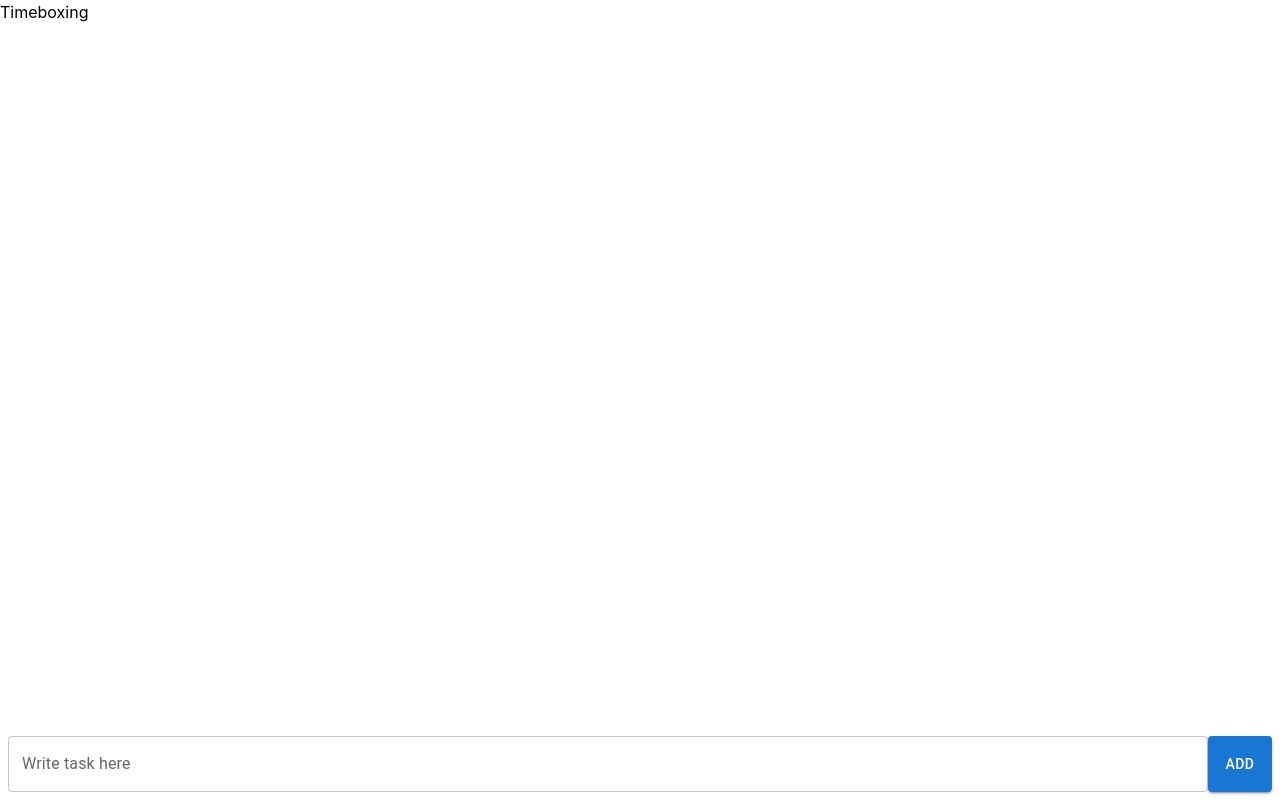
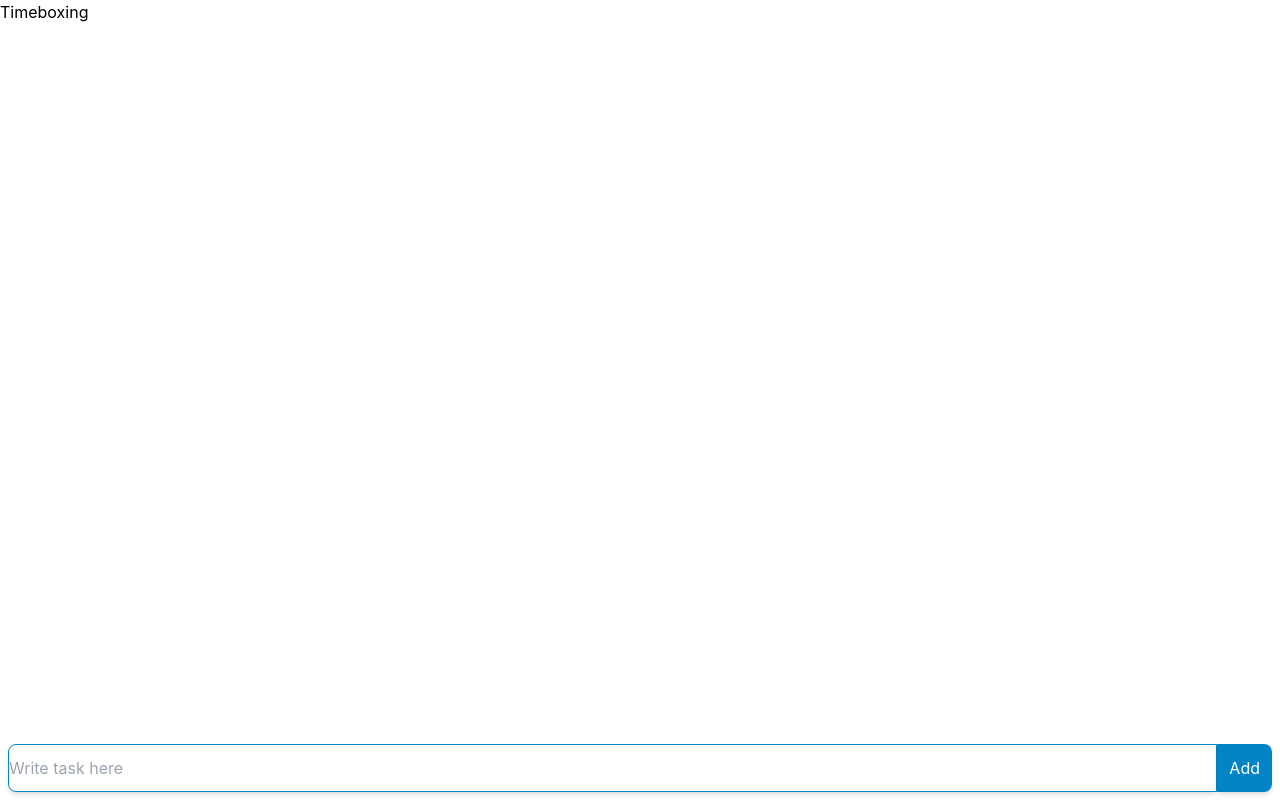
Before and after one commit to samanyuneelson/tsamisyu, a React (Create React App) app: page /timebox in a window 1280 px wide. Built offline with nearby package versions, Linux system fonts and the light colour scheme.

Commit message:
move timebox to tailwind

```diff
--- a/src/pages/Timebox.tsx
+++ b/src/pages/Timebox.tsx
@@ -1,4 +1,3 @@
-import { Box, Button, FormControlLabel, Radio, TextField } from "@mui/material";
 import { useEffect, useState } from "react";
 import { map } from "lodash";
 
@@ -24,43 +23,32 @@ export default function TimeBox() {
   };
 
   return (
-    <Box height={"100vh"}>
-      <Box
-        display={"flex"}
-        flexDirection={"column"}
-        justifyContent={"space-between"}
-        height={"100%"}
-      >
-        <Box>Timeboxing</Box>
-        <Box
-          margin={1}
-          display={"flex"}
-          flexDirection={"column"}
-          height={"100%"}
-        >
+    <div className="h-screen">
+      <div className="flex flex-col justify-between h-full">
+        <div>Timeboxing</div>
+        <div className="flex flex-col m-3 h-full">
           {map(items, (item: string) => {
             return (
-              <FormControlLabel
-                style={{ pointerEvents: "none" }}
-                value={item}
-                control={
-                  <Radio
-                    style={{ pointerEvents: "auto" }}
-                    onChange={handleTaskComplete}
-                  />
-                }
-                label={item}
-                labelPlacement="end"
-              />
+              <label className="pointer-events-none p-1">
+                <input
+                  className="pointer-events-auto"
+                  type="radio"
+                  id="task"
+                  name="task"
+                  value={item}
+                  onChange={handleTaskComplete}
+                />
+                <span className="pl-1">{item}</span>
+              </label>
             );
           })}
-        </Box>
-        <Box display={"flex"} margin={1}>
-          <TextField
-            sx={{ width: "auto", flexGrow: "2" }}
+        </div>
+        <div className="flex m-2">
+          <input
+            className="w-auto grow shadow-md border border-solid border-sky-600 rounded-l-lg"
             id="task-box"
-            label="Write task here"
-            variant="outlined"
+            type="text"
+            placeholder="Write task here"
             value={task}
             onChange={(e) => {
               setTask(e.target.value);
@@ -71,11 +59,14 @@ export default function TimeBox() {
               }
             }}
           />
-          <Button variant="contained" onClick={addTask}>
+          <button
+            className="shadow-md rounded-r-lg p-3 bg-sky-600 text-white"
+            onClick={addTask}
+          >
             Add
-          </Button>
-        </Box>
-      </Box>
-    </Box>
+          </button>
+        </div>
+      </div>
+    </div>
   );
 }
```
